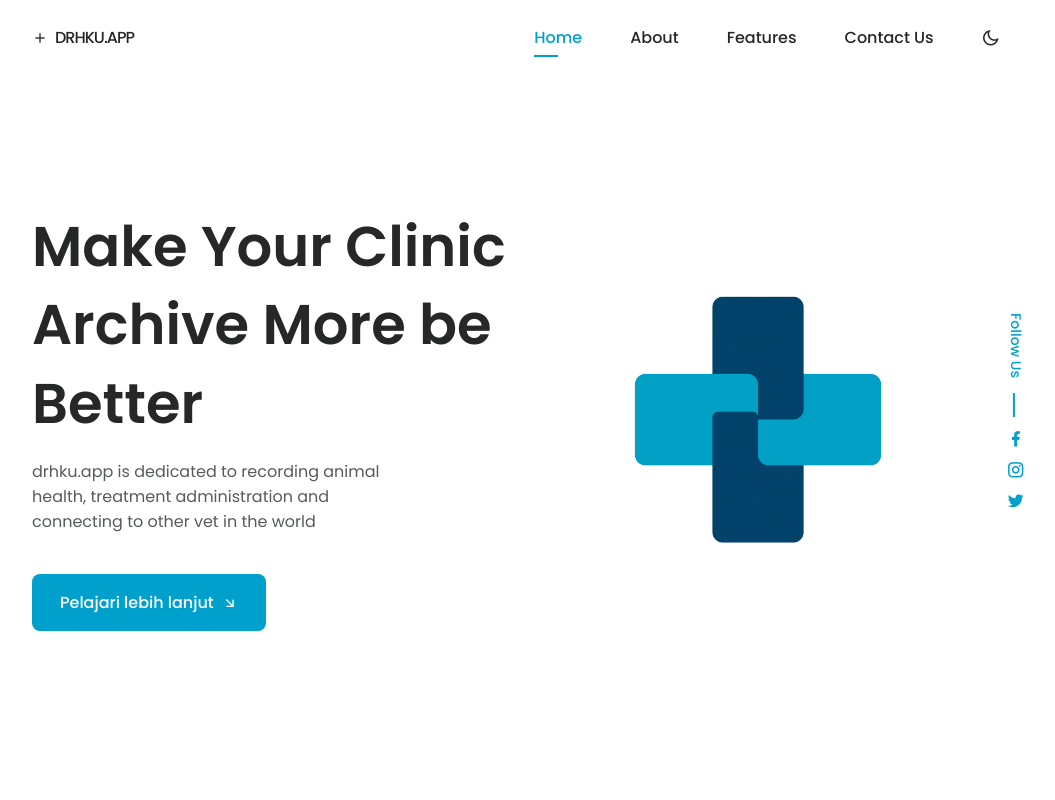
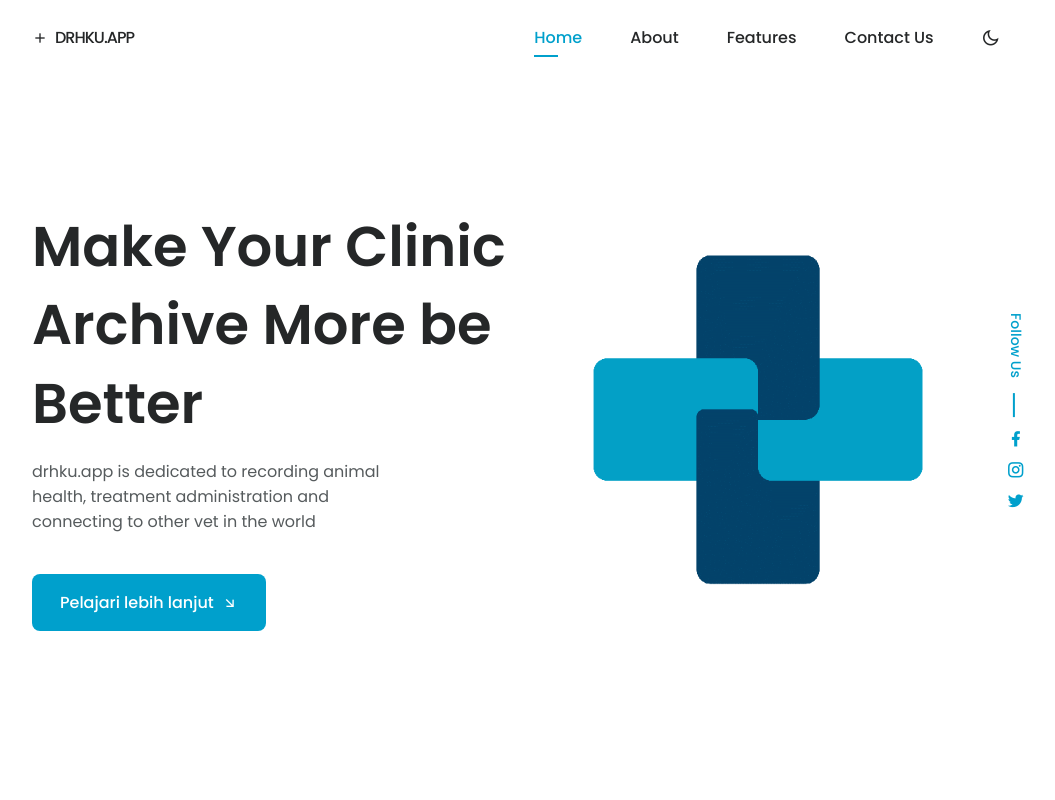
Before and after one commit to ajobale/drhku.app, a plain HTML site: page index.html in a window 1280 px wide. Shown: the top 800 px of the page, without its empty margins (124-1179 px from the left). Drawn offline with nearby package versions, Linux system fonts and the light colour scheme.

Commit message:
rubah home.png

```diff
--- a/index.html
+++ b/index.html
@@ -66,7 +66,7 @@
       <!--==================== HOME ====================-->
       <section class="home" id="home">
         <div class="home__container container grid">
-          <img src="assets/img/home.png" alt="" class="home__img" />
+          <img src="assets/img/logo-removebg-preview.png" alt="" class="home__img" />
 
           <div class="home__data">
             <h1 class="home__title">Make Your Clinic Archive More be Better</h1>
```
